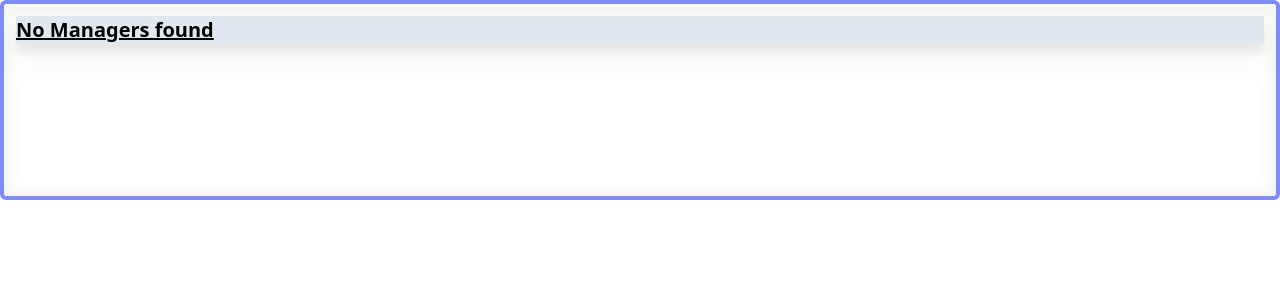
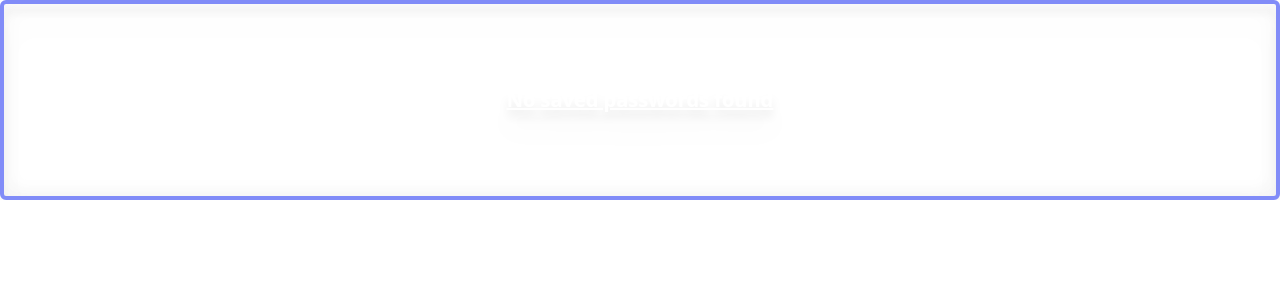
Before and after one commit to prabureddy/Password-Manager, a Next.js app: page /generate in a window 1280 px wide. Shown: the top 300 px of the page. Built offline with nearby package versions, Linux system fonts and the light colour scheme.

Commit message:
changed no managers styles

```diff
--- a/pages/generate/index.tsx
+++ b/pages/generate/index.tsx
@@ -35,9 +35,7 @@ const Generate = ({ managers = [], favIconURL = "" }: GeneratePageProps) => {
           />
         ))}
         {managers.length === 0 && (
-          <div className="bg-slate-200 text-xl font-bold underline">
-            No Managers found
-          </div>
+          <div className="no-managers">No saved passwords found</div>
         )}
       </div>
     </div>
--- a/styles/globals.css
+++ b/styles/globals.css
@@ -28,7 +28,7 @@ body {
 }
 
 .managers-container {
-  @apply flex flex-col gap-2 backdrop-blur-sm bg-indigo-100 p-3 bg-transparent;
+  @apply flex flex-col gap-2 backdrop-blur-sm bg-indigo-100 p-3 bg-transparent h-full;
 }
 
 .manager-item {
@@ -74,3 +74,7 @@ body {
 .manager-item:hover .fill {
   @apply flex text-white ml-auto w-10;
 }
+
+.no-managers {
+  @apply flex items-center justify-center text-xl text-white font-bold underline h-full;
+}
```
